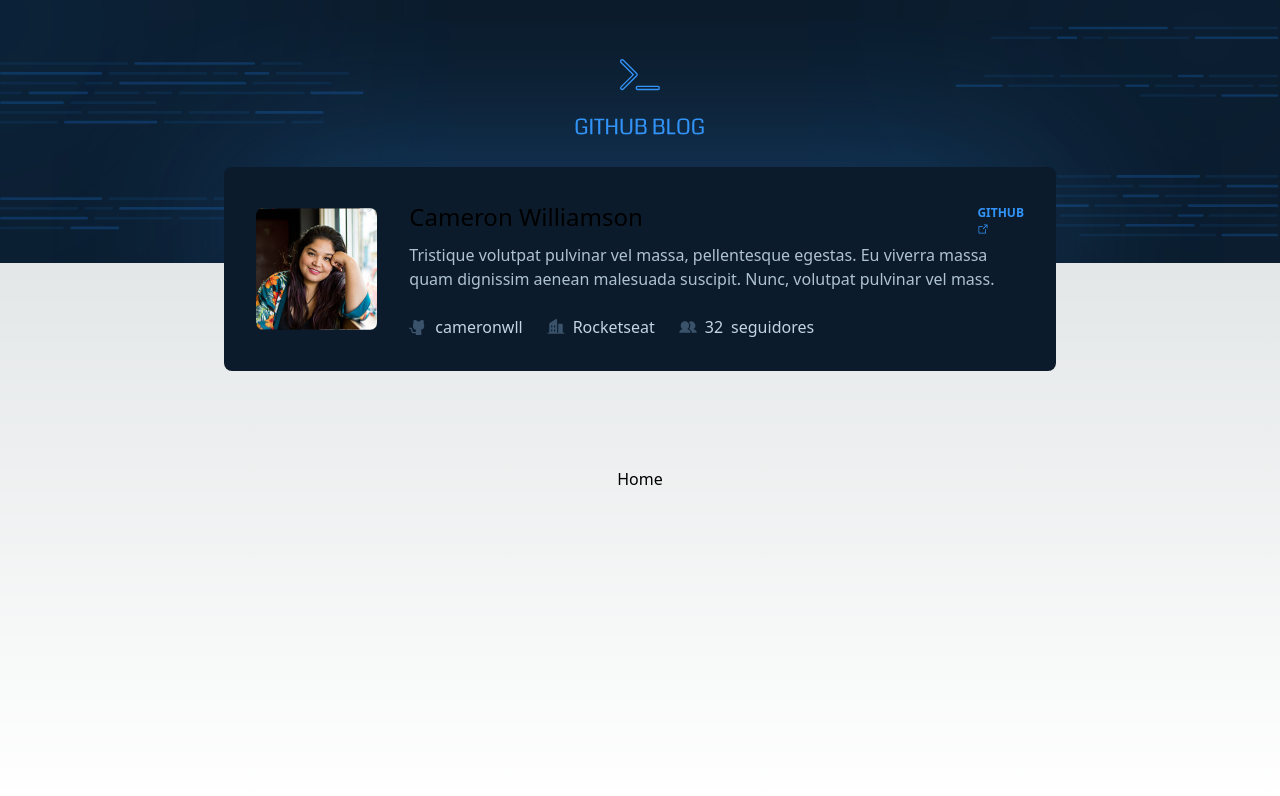
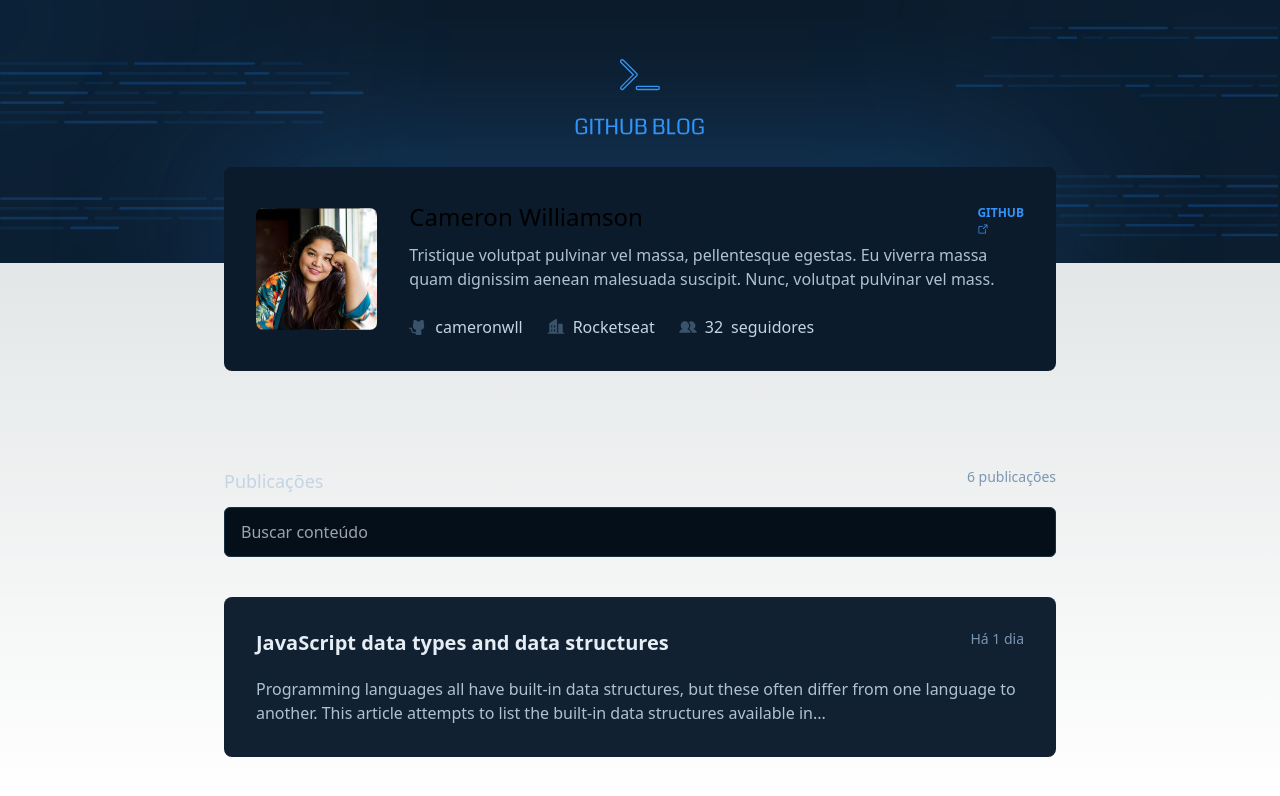
Before and after one commit to giovanademiranda/github-blog, a Next.js app: page / in a window 1280 px wide. Shown: the top 796 px of the page. Built offline with nearby package versions, Linux system fonts and the light colour scheme.

Commit message:
feat: add Blog

```diff
--- a/src/app/page.tsx
+++ b/src/app/page.tsx
@@ -1,7 +1,18 @@
+import Card from "@/components/Card";
+
 export default function Home() {
   return (
-    <div>
-      <h1>Home</h1>
+    <div className="max-w-7xl w-full flex flex-col items-center justify-center">
+      <div className="w-[65%] flex flex-col gap-3">
+        <div className="flex flex-row justify-between">
+          <h2 className="font-medium text-lg text-base-subtitle">Publicações</h2>
+          <p className="text-sm text-base-span">6 publicações</p>
+        </div>
+        <input type="text" placeholder="Buscar conteúdo" className="bg-base-input border-base-border px-4 py-3 rounded-md .placeholder-base-label::placeholder text-base-text font-normal text-base outline-none border focus:border-brand-blue" />
+      </div>
+      <div className="w-[65%] flex justify-center mt-10 md:justify-between gap-9 md:gap-y-4">
+        <Card />
+      </div>
     </div>
   )
 }
--- /dev/null
+++ b/src/components/Card/index.tsx
@@ -0,0 +1,14 @@
+export default function Card() {
+  return (
+    <div className="flex flex-col p-8 bg-base-post rounded-lg hover:border-base-label hover:border-2">
+      <div className="flex flex-row justify-between">
+        <h3 className="font-bold text-base-title text-xl">JavaScript data types and data structures</h3>
+        <span className="text-base-span text-sm">Há 1 dia</span>
+      </div>
+      <div className="flex pt-5">
+        <p className="text-base-text text-base">Programming languages all have built-in data structures, but these often differ from one language to another. This article attempts to list the built-in data structures available in...
+        </p>
+      </div>
+    </div>
+  )
+}
```
